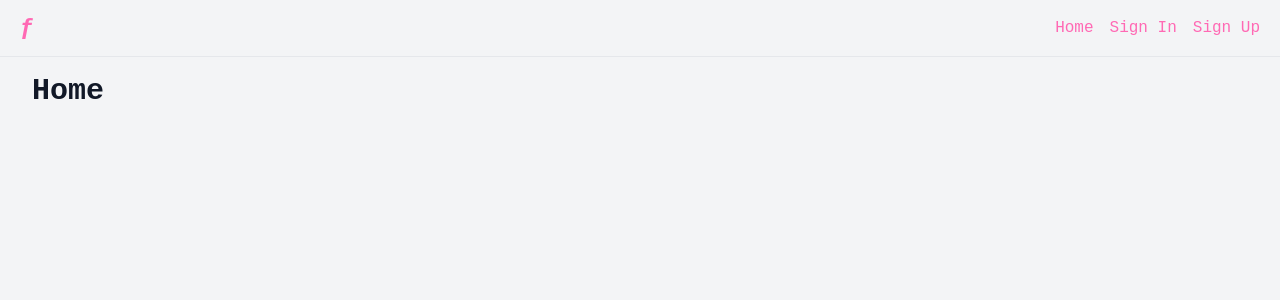
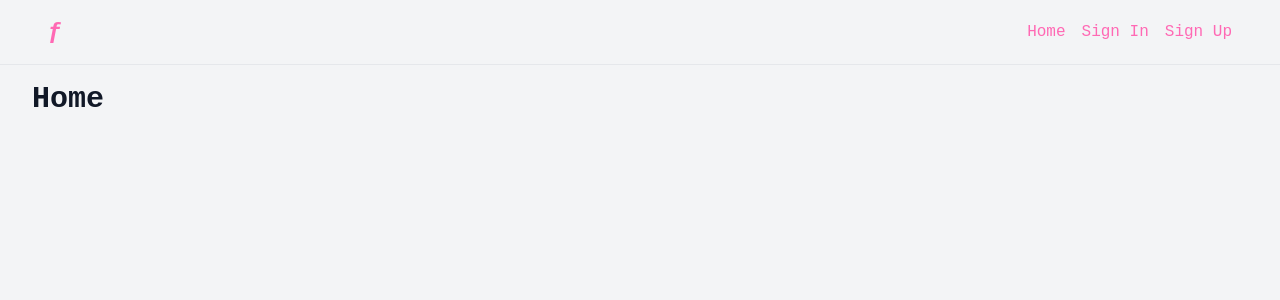
Before and after one commit to wosm-pemp-bict-thaw/dashboard, a Next.js app: page / in a window 1280 px wide. Shown: the top 300 px of the page. Built offline with nearby package versions, Linux system fonts and the light colour scheme.

Commit message:
add mobile view for menu

```diff
--- a/package.json
+++ b/package.json
@@ -10,6 +10,8 @@
     "lint:fix": "next lint --fix"
   },
   "dependencies": {
+    "@headlessui/react": "^2.0.3",
+    "@heroicons/react": "^2.1.3",
     "@hookform/resolvers": "^3.4.0",
     "next": "14.2.3",
     "react": "^18",
--- a/src/app/components/Navigation.tsx
+++ b/src/app/components/Navigation.tsx
@@ -3,6 +3,8 @@
 import Link from 'next/link';
 import { usePathname } from 'next/navigation';
 import { useEffect, useState } from 'react';
+import { Menu } from '@headlessui/react';
+import { Bars3Icon, XMarkIcon } from '@heroicons/react/24/outline';
 
 const Navigation = () => {
     const [isAuthenticated, setIsAuthenticated] = useState(false);
@@ -16,26 +18,97 @@ const Navigation = () => {
     }, [pathname]);
 
     return (
-        <nav>
-            <div className="logo">
-                <strong>ƒ</strong>
-            </div>
-            <ul>
-                <li><Link href="/">Home</Link></li>
+        <nav className="bg-gray-100 border-b border-gray-200 p-4">
+            <div className="container mx-auto flex justify-between items-center">
+                <Link href="/" className="text-2xl font-bold text-primary">ƒ</Link>
+                <div className="lg:hidden">
+                    <Menu>
+                        {({ open }) => (
+                            <>
+                                <Menu.Button className="text-gray-800 focus:outline-none">
+                                    {open ? <XMarkIcon className="h-6 w-6" /> : <Bars3Icon className="h-6 w-6" />}
+                                </Menu.Button>
+                                <Menu.Items className="absolute right-0 mt-2 w-48 origin-top-right rounded-md shadow-lg bg-white ring-1 ring-black ring-opacity-5 focus:outline-none">
+                                    <div className="py-1">
+                                        <Menu.Item>
+                                            {({ active }) => (
+                                                <Link href="/" className={`block px-4 py-2 text-sm ${active ? 'bg-gray-100 text-gray-900' : 'text-gray-700'}`}>
+                                                    Home
+                                                </Link>
+                                            )}
+                                        </Menu.Item>
                                         {isAuthenticated ? (
                                             <>
-                        <li><Link href="/feed">My Feed</Link></li>
-                        <li><Link href="/friends">My Friends</Link></li>
-                        <li><Link href={`/${currentUser?.username}`}>My Profile</Link></li>
-                        <li><Link href="/signout">Sign Out</Link></li>
+                                                <Menu.Item>
+                                                    {({ active }) => (
+                                                        <Link href="/feed" className={`block px-4 py-2 text-sm ${active ? 'bg-gray-100 text-gray-900' : 'text-gray-700'}`}>
+                                                            My Feed
+                                                        </Link>
+                                                    )}
+                                                </Menu.Item>
+                                                <Menu.Item>
+                                                    {({ active }) => (
+                                                        <Link href="/friends" className={`block px-4 py-2 text-sm ${active ? 'bg-gray-100 text-gray-900' : 'text-gray-700'}`}>
+                                                            My Friends
+                                                        </Link>
+                                                    )}
+                                                </Menu.Item>
+                                                <Menu.Item>
+                                                    {({ active }) => (
+                                                        <Link href={`/${currentUser?.username}`} className={`block px-4 py-2 text-sm ${active ? 'bg-gray-100 text-gray-900' : 'text-gray-700'}`}>
+                                                            My Profile
+                                                        </Link>
+                                                    )}
+                                                </Menu.Item>
+                                                <Menu.Item>
+                                                    {({ active }) => (
+                                                        <Link href="/signout" className={`block px-4 py-2 text-sm ${active ? 'bg-gray-100 text-gray-900' : 'text-gray-700'}`}>
+                                                            Sign Out
+                                                        </Link>
+                                                    )}
+                                                </Menu.Item>
                                             </>
                                         ) : (
                                             <>
-                        <li><Link href="/signin">Sign In</Link></li>
-                        <li><Link href="/signup">Sign Up</Link></li>
+                                                <Menu.Item>
+                                                    {({ active }) => (
+                                                        <Link href="/signin" className={`block px-4 py-2 text-sm ${active ? 'bg-gray-100 text-gray-900' : 'text-gray-700'}`}>
+                                                            Sign In
+                                                        </Link>
+                                                    )}
+                                                </Menu.Item>
+                                                <Menu.Item>
+                                                    {({ active }) => (
+                                                        <Link href="/signup" className={`block px-4 py-2 text-sm ${active ? 'bg-gray-100 text-gray-900' : 'text-gray-700'}`}>
+                                                            Sign Up
+                                                        </Link>
+                                                    )}
+                                                </Menu.Item>
                                             </>
                                         )}
-            </ul>
+                                    </div>
+                                </Menu.Items>
+                            </>
+                        )}
+                    </Menu>
+                </div>
+                <div className="hidden lg:flex space-x-4">
+                    <Link href="/" className="text-primary hover:underline">Home</Link>
+                    {isAuthenticated ? (
+                        <>
+                            <Link href="/feed" className="text-primary hover:underline">My Feed</Link>
+                            <Link href="/friends" className="text-primary hover:underline">My Friends</Link>
+                            <Link href={`/${currentUser?.username}`} className="text-primary hover:underline">My Profile</Link>
+                            <Link href="/signout" className="text-primary hover:underline">Sign Out</Link>
+                        </>
+                    ) : (
+                        <>
+                            <Link href="/signin" className="text-primary hover:underline">Sign In</Link>
+                            <Link href="/signup" className="text-primary hover:underline">Sign Up</Link>
+                        </>
+                    )}
+                </div>
+            </div>
         </nav>
     );
 };
```
Also changed, not shown: 1 other file (tests, documents, lock files or other folders). Lines whose indentation alone changed are shown as unchanged.
